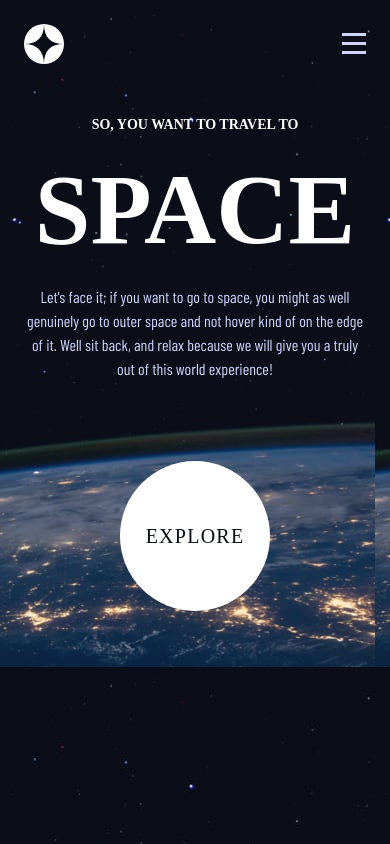
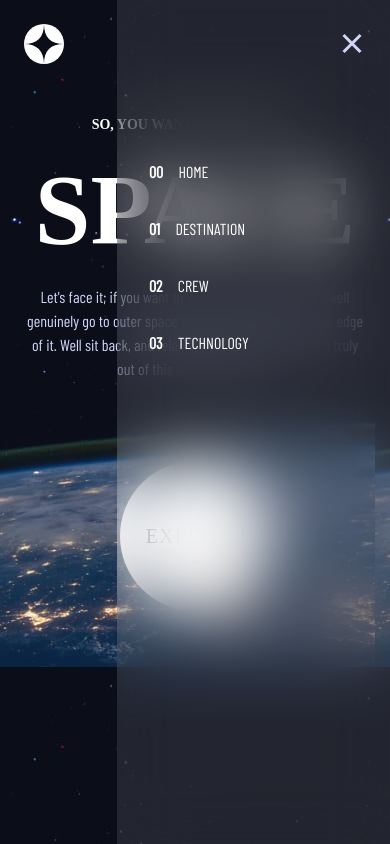
Before and after one commit to tplatt92/spaceTourism, a plain HTML site: page starter-code/index.html in a window 390 px wide. Both pictures are taken after a click on the button "menu". Drawn offline with nearby package versions, Linux system fonts and the light colour scheme; a web font is replaced by a local one.

Commit message:
more pain

```diff
--- /dev/null
+++ b/starter-code/nav.js
@@ -0,0 +1,16 @@
+const primaryNav = document.querySelector(".nav__links");
+const navToggle = document.querySelector(".mobile__nav__toggle");
+
+navToggle.addEventListener("click", () => {
+	const visibility = primaryNav.getAttribute("data-visible");
+
+	if (visibility === "false") {
+		primaryNav.setAttribute("data-visible", true);
+		navToggle.setAttribute("aria-expanded", true);
+	} else if (visibility === "true") {
+		primaryNav.setAttribute("data-visible", false);
+		navToggle.setAttribute("aria-expanded", false);
+	}
+
+	console.log(visibility);
+});
--- a/starter-code/styles.css
+++ b/starter-code/styles.css
@@ -96,7 +96,7 @@ h6 {
 }
 
 body {
-	background-image: url("/starter-code/assets/home/background-home-mobile.jpg");
+	background-image: url("/starter-code/assets/home/background-home-tablet.jpg");
 	width: calc(100% - 48px);
 	margin: 24px;
 	color: var(--color-light);
@@ -130,6 +130,7 @@ nav {
 	text-transform: uppercase;
 	font-size: var(--nav-l);
 	font-family: "Barlow Condensed", sans-serif;
+	margin-inline-end: 0.75em;
 }
 
 /* .nav__burger {
@@ -151,7 +152,11 @@ nav {
 }
 
 @media (max-width: 35em) {
-	.nav__links {
+	body
+		{
+		background-image: url("/starter-code/assets/home/background-home-mobile.jpg");
+}
+		.nav__links {
 		position: fixed;
 		inset: 0 0 0 30%;
 		background: hsl(0 0 100% / 0.1);
```
